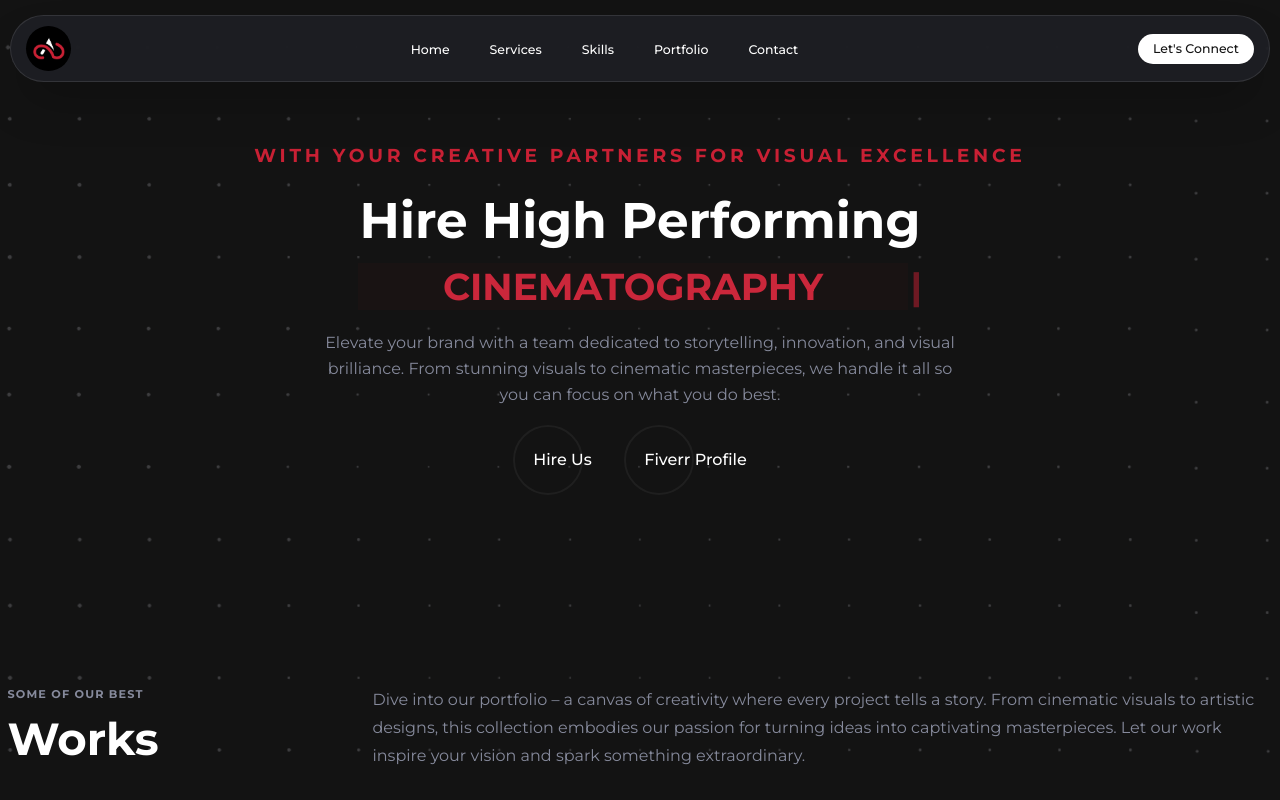
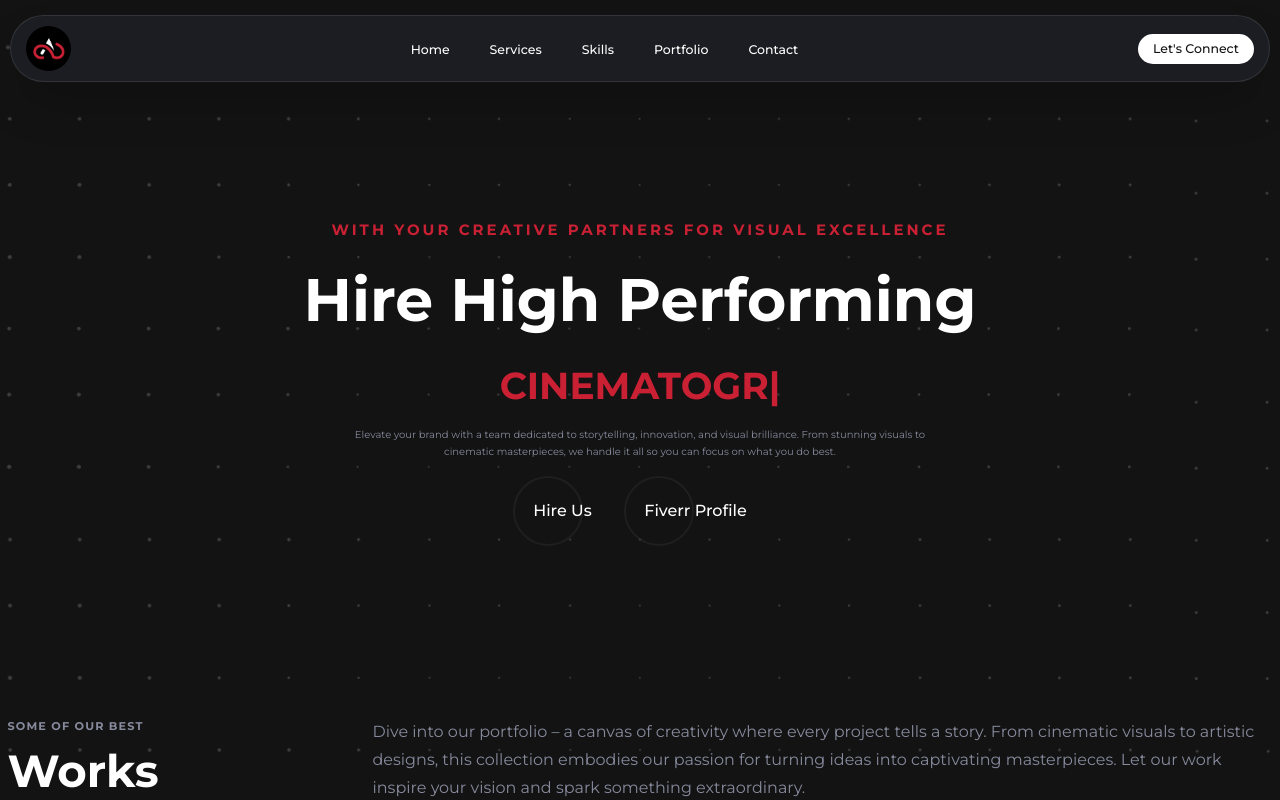
Before and after one commit to ashikulislamm/ShutterArcStudios, a Next.js app: page / in a window 1280 px wide. Shown: the top 800 px of the page. Built offline with nearby package versions, Linux system fonts and the light colour scheme.

Commit message:
Issues fixed

```diff
--- a/app/globals.css
+++ b/app/globals.css
@@ -23,6 +23,7 @@
   html {
     font-size: 10px;
     scroll-behavior: smooth;
+    overflow-x: hidden;
   }
 
   body {
@@ -32,6 +33,9 @@
     font-size: 1.6rem;
     line-height: 1.75;
     background-image: url("/images/DOTTED_BG.png");
+    overflow-x: hidden;
+    width: 100%;
+    max-width: 100vw;
   }
 
   body.nav-active {
@@ -92,11 +96,15 @@
   font-size: 24px !important;
 }
 
-/* Typing Cursor */
-.typing-cursor {
+/* Typewriter Effect Styles */
+.typewriter-wrapper {
   display: inline-block;
   color: var(--color-crimson-red);
-  animation: pulse 2s cubic-bezier(0.4, 0, 0.6, 1) infinite;
+}
+
+.typewriter-cursor {
+  color: var(--color-crimson-red);
+  font-weight: bold;
 }
 
 @keyframes pulse {
--- a/app/layout.tsx
+++ b/app/layout.tsx
@@ -89,7 +89,7 @@ export default function RootLayout({
 }) {
   return (
     <html lang="en">
-      <body className={montserrat.className}>
+      <body className={montserrat.className} suppressHydrationWarning>
         <Preloader />
         <Header />
         <main>{children}</main>
--- a/components/layout/Header.tsx
+++ b/components/layout/Header.tsx
@@ -112,7 +112,7 @@ export default function Header() {
             href={`mailto:${CONTACT_INFO.email}`}
             className="block text-center bg-white text-eerie-black text-sm font-medium px-6 py-3 rounded-full hover:bg-crimson-red hover:text-white transition-all duration-300 mt-6"
           >
-            {CONTACT_INFO.email}
+            Let's Connect
           </a>
         </nav>
 
--- a/components/sections/Hero.tsx
+++ b/components/sections/Hero.tsx
@@ -1,43 +1,74 @@
 'use client'
 
-import { useTypingEffect } from '@/hooks/useTypingEffect'
+import { useState } from 'react'
+import Typewriter from 'typewriter-effect'
 import { TYPING_WORDS, SOCIAL_LINKS, CONTACT_INFO } from '@/lib/constants'
 import Container from '@/components/ui/Container'
 import Button from '@/components/ui/Button'
 
 export default function Hero() {
-  const { displayText, isSelected } = useTypingEffect(TYPING_WORDS, 80, 50, 2000)
+  const [isSelected, setIsSelected] = useState(false)
 
   return (
-    <section className="section mt-18">
+    <section className="section mt-32 md:mt-40 lg:mt-48 pb-16 md:pb-24 lg:pb-32 bg-hero-pattern bg-cover bg-center bg-no-repeat">
       <Container className="text-center">
-        <h3 className="text-lg md:text-2xl lg:text-3xl text-crimson-red font-bold uppercase tracking-[0.2em]">
+        <h3 className="text-base sm:text-lg md:text-2xl lg:text-2xl text-crimson-red font-bold uppercase tracking-[0.05em] md:tracking-[0.15em] lg:tracking-[0.2em] px-2 break-words">
           With Your Creative Partners For Visual Excellence
         </h3>
 
-        <h1 className="text-4xl xl:text-[50px] text-white font-bold md:mt-6 leading-30">
+        <h1 className="text-5xl sm:text-4xl xl:text-[60px] text-white font-bold mt-6 leading-tight md:leading-normal px-2">
           Hire High Performing
         </h1>
 
-        <h2 className="text-3xl md:text-5xl lg:text-6xl text-white font-bold flex justify-center items-center mt-2">
+        <h2 className="text-4xl sm:text-4xl md:text-5xl lg:text-6xl text-white font-bold flex justify-center items-center mt-8 px-2">
           <span
-            className={`px-4 py-2 transition-all duration-300 inline-block min-w-[280px] sm:min-w-[320px] md:min-w-[450px] lg:min-w-[550px] text-center uppercase ${
+            className={`uppercase inline-block px-2 py-1 transition-all duration-300 ${
               isSelected
                 ? 'bg-crimson-red text-white'
                 : 'text-crimson-red'
             }`}
           >
-            {displayText}
-            <span className="invisible">{displayText ? '' : 'CINEMATOGRAPHY'}</span>
+            <Typewriter
+              options={{
+                strings: [...TYPING_WORDS],
+                autoStart: true,
+                loop: true,
+                delay: 80,
+                deleteSpeed: 50,
+                cursor: '|',
+                wrapperClassName: 'typewriter-wrapper',
+                cursorClassName: 'typewriter-cursor',
+              }}
+              onInit={(typewriter) => {
+                typewriter
+                  .callFunction(() => setIsSelected(false))
+                  .typeString(TYPING_WORDS[0])
+                  .callFunction(() => setIsSelected(true))
+                  .pauseFor(2000)
+                  .callFunction(() => setIsSelected(false))
+                  .deleteAll()
+                  .callFunction(() => {
+                    TYPING_WORDS.slice(1).forEach((word) => {
+                      typewriter
+                        .callFunction(() => setIsSelected(false))
+                        .typeString(word)
+                        .callFunction(() => setIsSelected(true))
+                        .pauseFor(2000)
+                        .callFunction(() => setIsSelected(false))
+                        .deleteAll()
+                    })
+                    typewriter.start()
+                  })
+              }}
+            />
           </span>
-          <span className="typing-cursor ml-1">|</span>
         </h2>
 
-        <p className="text-roman-silver max-w-5xl mx-auto mt-8 leading-relaxed">
+        <p className="text-roman-silver max-w-5xl mx-auto mt-8 leading-relaxed px-4 text-sm sm:text-base">
           Elevate your brand with a team dedicated to storytelling, innovation, and visual brilliance. From stunning visuals to cinematic masterpieces, we handle it all so you can focus on what you do best.
         </p>
 
-        <div className="flex justify-center gap-5 mt-10 flex-wrap">
+        <div className="flex justify-center gap-5 mt-10 flex-wrap px-4">
           <Button href={`mailto:${CONTACT_INFO.email}`}>
             Hire Us
           </Button>
--- a/components/sections/PortfolioSlider.tsx
+++ b/components/sections/PortfolioSlider.tsx
@@ -112,8 +112,8 @@ export default function PortfolioSlider() {
         <div className="max-w-[1300px] mx-auto px-4">
           <div
             ref={sliderRef}
-            className="relative flex items-center justify-center"
-            style={{ height: "500px" }}
+            className="relative flex items-center justify-center h-[300px] md:h-[450px] lg:h-[550px]"
+
           >
             {videos.map((video, index) => (
               <div
--- a/components/ui/SectionTitle.tsx
+++ b/components/ui/SectionTitle.tsx
@@ -12,7 +12,7 @@ export default function SectionTitle({ subtitle, title, description, className =
         <p className="uppercase text-lg font-bold tracking-widest text-roman-silver mb-5">
           {subtitle}
         </p>
-        <h2 className="text-7xl font-bold text-white leading-none">
+        <h2 className="text-7xl font-bold text-white leading-none mb-12 lg:mb-0 lg:text-left">
           {title}
         </h2>
       </div>
--- a/package.json
+++ b/package.json
@@ -15,7 +15,8 @@
     "react": "19.2.3",
     "react-dom": "19.2.3",
     "react-icons": "^5.0.1",
-    "swiper": "^11.0.5"
+    "swiper": "^11.0.5",
+    "typewriter-effect": "^2.22.0"
   },
   "devDependencies": {
     "@tailwindcss/postcss": "^4",
```
Also changed, not shown: 1 other file (tests, documents, lock files or other folders).
